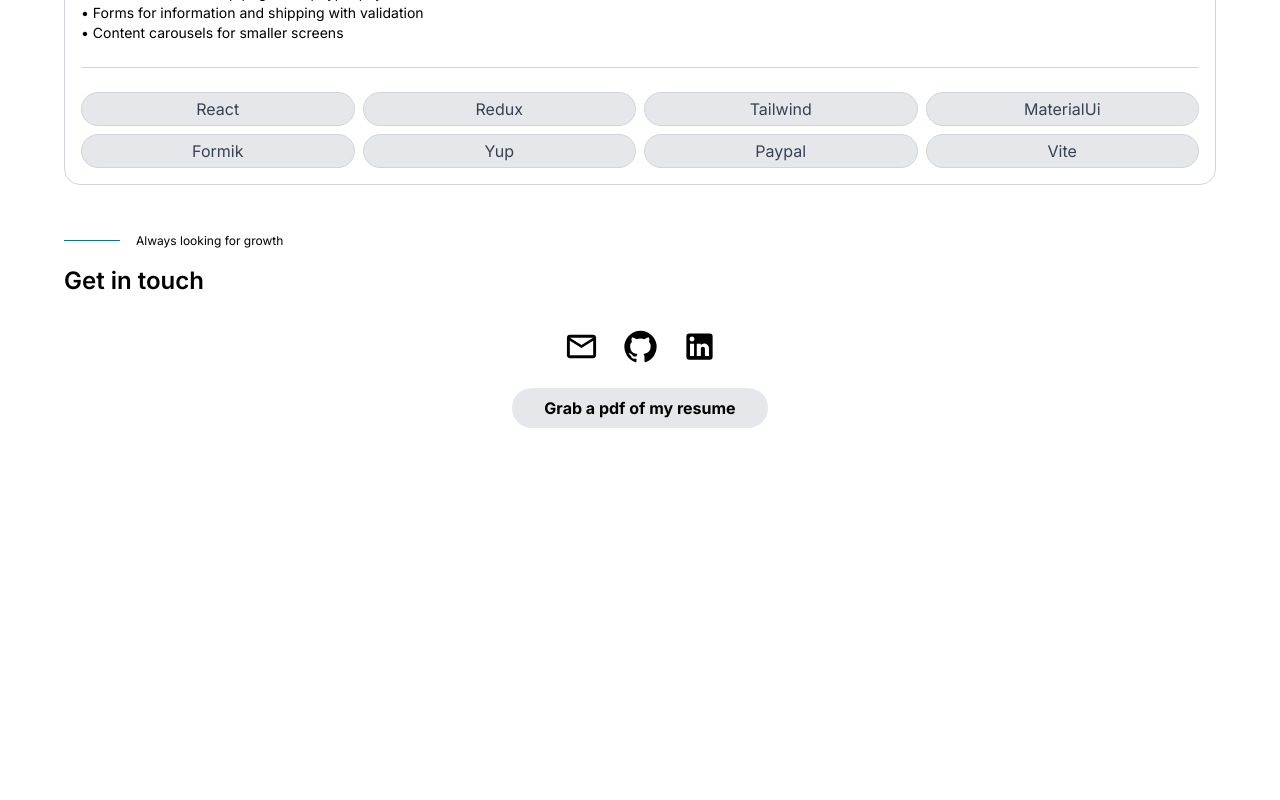
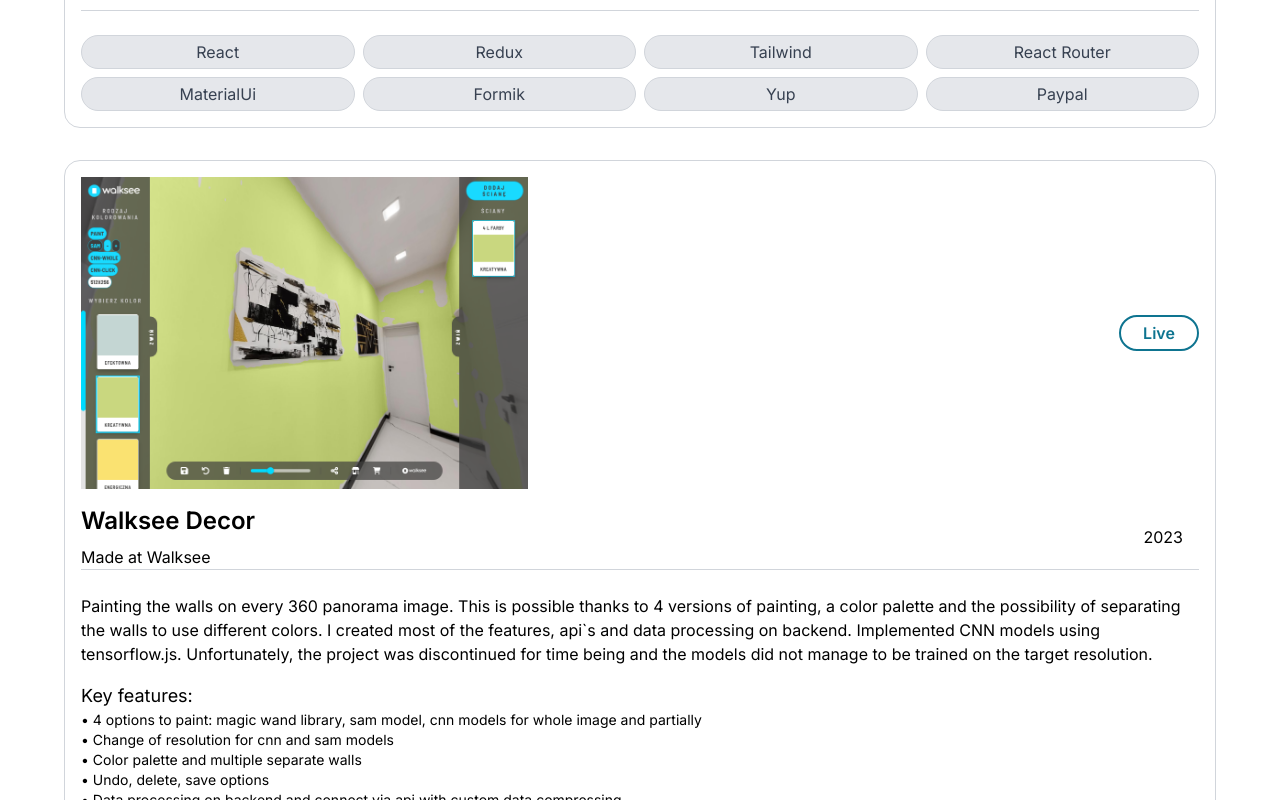
Before and after one commit to Jakub-Prus/Portfolio, a React (Vite) app in the folder portfolio/: page / in a window 1280 px wide. Shown: the part 1800-2600 px from the top of the page. Before the commit the page ends 2276 px from the top, so only its background shows below. Built offline with nearby package versions, Linux system fonts and the light colour scheme.

Commit message:
new projects

```diff
--- a/portfolio/src/App.jsx
+++ b/portfolio/src/App.jsx
@@ -7,7 +7,7 @@
 function App() {
   return (
     <div className="w-full flex flex-col items-center justify-start overflow-x-hidden font-inter">
-      <Header />
+      {/* <Header /> */}
       <Hero />
       <TechStack />
       <Projects />
--- a/portfolio/src/components/ProjectTile.jsx
+++ b/portfolio/src/components/ProjectTile.jsx
@@ -12,31 +12,35 @@
   github,
 }) => {
   return (
-    <div className="w-full border-[1px] border-gray-300 rounded-2xl">
+    <div className="w-full border-[1px] border-gray-300 rounded-2xl mb-8">
       <div className="w-full p-4">
         <div className="flex flex-row mb-4 justify-between">
           <img src={`assets/projects/${imgName}`} alt="" className="w-2/5 h-26" />
           <div className="flex flex-col justify-around">
+            {link && (
               <a href={link} target="_blank" rel="noreferrer">
                 <button className=" rounded-3xl border-cyan-700 text-cyan-700 font-semibold border-2 py-1 px-4 w-20">
                   Live
                 </button>
               </a>
+            )}
+            {github && (
               <a href={github} target="_blank" rel="noreferrer">
                 <button className="rounded-3xl border-cyan-700 text-cyan-700 font-semibold border-2 py-1 px-4 w-20">
                   Code
                 </button>
               </a>
+            )}
           </div>
         </div>
         <div className="flex flex-row justify-between items-center border-b-[1px] border-gray-300">
+          <div>
             <h2 className="text-2xl font-semibold pb-2">{name}</h2>
-          <span className="mr-4">{!madeAt && date}</span>
+            {madeAt && <span className="mr-4">Made at {madeAt}</span>}
           </div>
-        <div className="flex flex-row justify-between mb-6">
-          <span className="">{madeAt && <span>Made at {madeAt}</span>}</span>
-          <span className="mr-4">{madeAt && date}</span>
+          <span className="mr-4">{date}</span>
         </div>
+        <div className="flex flex-row justify-between mb-6"></div>
         <p className="mb-4">{description}</p>
         <div className="w-full border-gray-300 border-b-[1px] pb-6 mb-6">
           <p className="text-lg">Key features:</p>
@@ -46,7 +50,7 @@
             </p>
           ))}
         </div>
-        <div className="grid grid-cols-4 gap-2">
+        <div className="grid md:grid-cols-4 gap-2 grid-cols-3">
           {technologies.map((tech, index) => (
             <p
               key={index}
--- a/portfolio/src/components/Projects.jsx
+++ b/portfolio/src/components/Projects.jsx
@@ -18,6 +18,7 @@
             technologies={project.technologies}
             link={project.link}
             github={project.github}
+            madeAt={project.madeAt}
           />
         ))}
       </div>
--- a/portfolio/src/data/projectsData.js
+++ b/portfolio/src/data/projectsData.js
@@ -17,13 +17,60 @@
       "React",
       "Redux",
       "Tailwind",
+      "React Router",
       "MaterialUi",
       "Formik",
       "Yup",
       "Paypal",
-      "Vite",
     ],
     link: "https://magic-spoon-clone.vercel.app/",
     github: "https://github.com/Jakub-Prus/magic-spoon-clone/tree/main",
   },
+  {
+    imgName: "farbki.png",
+    name: "Walksee Decor",
+    madeAt: "Walksee",
+    description:
+      "Painting the walls on every 360 panorama image. This is possible thanks to 4 versions of painting, a color palette and the possibility of separating the walls to use different colors. I created most of the features, api`s and data processing on backend. Implemented CNN models using tensorflow.js. Unfortunately, the project was discontinued for time being and the models did not manage to be trained on the target resolution.",
+    date: 2023,
+    features: [
+      "4 options to paint: magic wand library, sam model, cnn models for whole image and partially",
+      "Change of resolution for cnn and sam models",
+      "Color palette and multiple separate walls",
+      "Undo, delete, save options",
+      "Data processing on backend and connect via api with custom data compressing",
+    ],
+    technologies: [
+      "Javascript",
+      "Tensorflow.js",
+      "Node.js",
+      "Express.js",
+      "RESTful APIs",
+    ],
+    link: "https://94.152.214.102:8094/farbki-1c079caca5834baf83a7a68335cd6d07.html",
+  },
+  {
+    imgName: "",
+    name: "SVM Model evaluating photo blur",
+    madeAt: "Walksee",
+    description: "SVM Model created for evaluating blur on each photo taken.",
+    date: 2023,
+    features: ["Fast evaluation", "Trained on indoor photos"],
+    technologies: ["Javascript", "Libsvm.js", "OpenCV.js"],
+  },
+  {
+    imgName: "helpWalksee.png",
+    name: "Help Walksee",
+    madeAt: "Walksee",
+    description:
+      "Help page created for Walksee products. I designed and coded simple, minimalistic and scalable version of the website.",
+    date: 2023,
+    features: [
+      "Search for articles",
+      "Smooth transitions for menu",
+      "Responsible design",
+    ],
+    technologies: ["HTML5", "CSS3", "Javascript"],
+    link: "https://devhelp.walksee.pl/",
+  },
 ];
```
Also changed, not shown: portfolio/public/assets/projects/farbki.png (added), portfolio/public/assets/projects/helpWalksee.png (added). Lines whose indentation alone changed are shown as unchanged.
